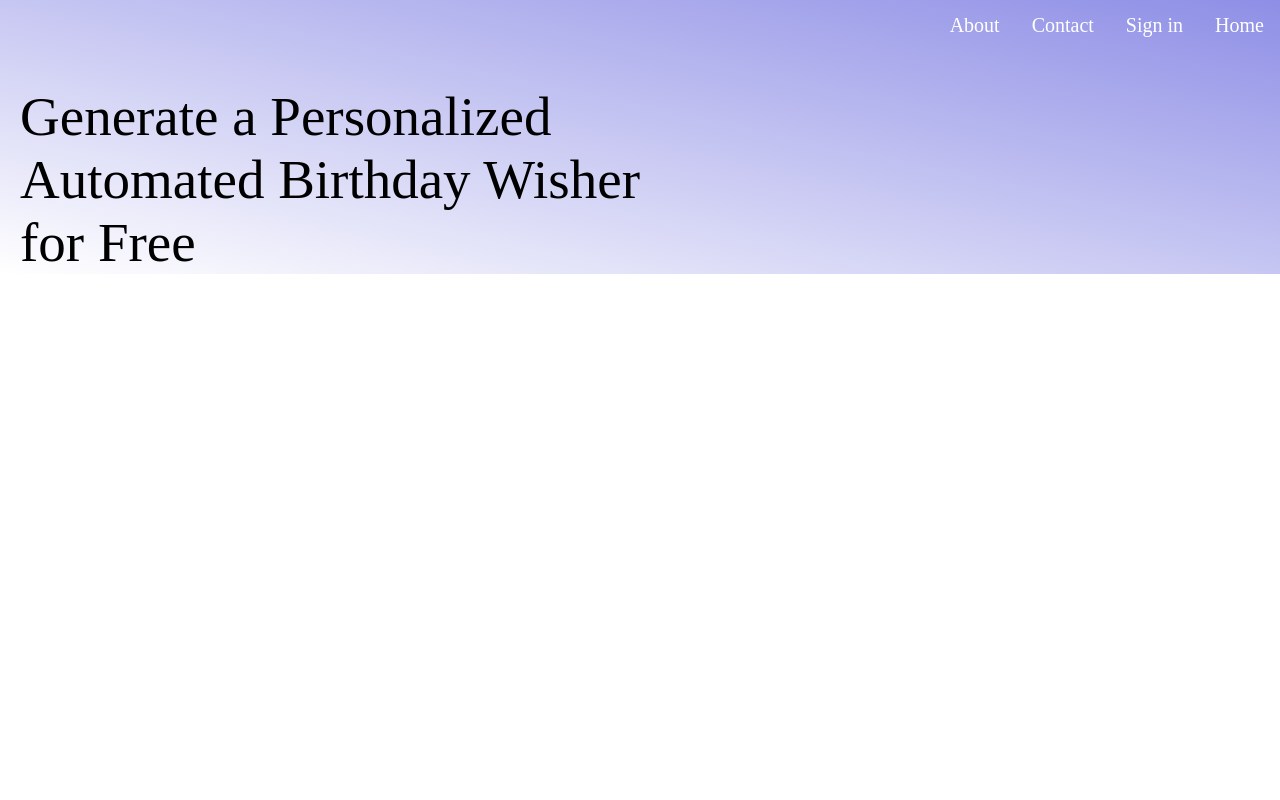
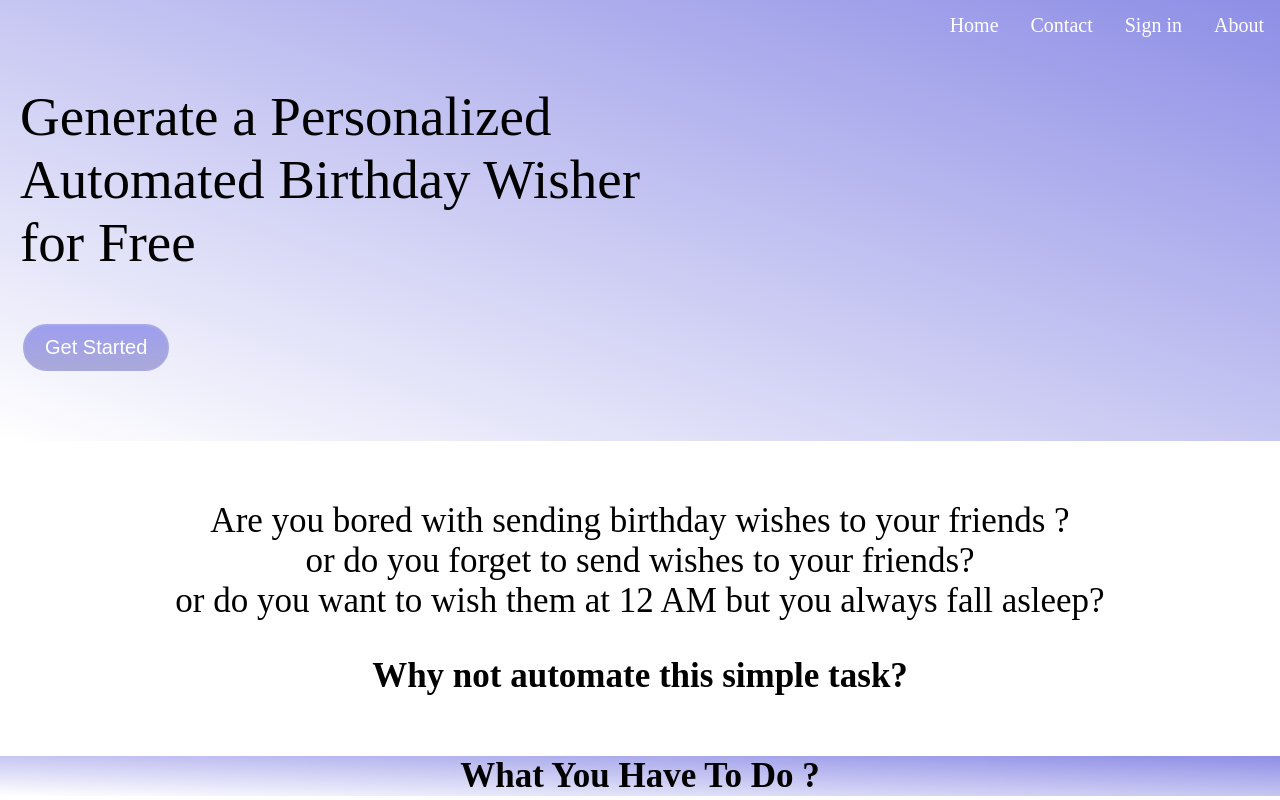
Before and after one commit to rxshii23/mini-project, a plain HTML site: page mini project/index.html in a window 1280 px wide. Drawn offline with Linux system fonts and the light colour scheme.

Commit message:
Add files via upload

```diff
--- a/mini project/index.html
+++ b/mini project/index.html
@@ -15,10 +15,11 @@
         </div> -->
 
         <ul >
-            <li id="abt"><a href="#home">Home</a></li>
+            <li id="abt"><a href="#about">About</a></li>
             <li id="abt"><a href="#news">Sign in</a></li>
             <li id="abt"><a href="#contact">Contact</a></li>
-            <li id="abt"><a href="#about">About</a></li>
+            <li id="abt"><a href="#home">Home</a></li>
+
         </ul>
         <div class="big">
             <div class="generate" >
@@ -27,6 +28,19 @@
                 for Free
             </div>
         </div>
+        <button class="btn">
+            Get Started
+        </button>
+
+
     </header>
+    <div class="content1">
+        Are you bored with sending birthday wishes to your friends ?<br>or do you forget to send wishes to your friends?<br> or do you want to wish them at 12 AM but you always fall asleep?<br>
+        <p><b>Why not automate this simple task?</b></p>
+    </div>
+    <div class="content2">
+        <p><b>What You Have To Do ?</b></p>
+    </div>
+
 </body>
 </html>
--- a/mini project/styles.css
+++ b/mini project/styles.css
@@ -87,3 +87,54 @@ li a:hover {
 header {
     background: linear-gradient(to left bottom, rgba(30, 30, 206, 0.5), rgb(255, 255, 255));
 }
+
+
+.btn {
+    background: #9e9ef0;
+    background-image: -webkit-linear-gradient(top, #9e9ef0, #a9a9d9);
+    background-image: -moz-linear-gradient(top, #9e9ef0, #a9a9d9);
+    background-image: -ms-linear-gradient(top, #9e9ef0, #a9a9d9);
+    background-image: -o-linear-gradient(top, #9e9ef0, #a9a9d9);
+    background-image: linear-gradient(to bottom, #9e9ef0, #a9a9d9);
+    -webkit-border-radius: 28;
+    -moz-border-radius: 28;
+    border-radius: 28px;
+    font-family: Arial;
+    color: #ffffff;
+    font-size: 20px;
+    padding: 10px 20px 10px 20px;
+    border: solid #a8a8e3 2px;
+    text-decoration: none;
+    margin-top: 50px;
+    margin-left: 23px;
+    margin-bottom: 70px;
+}
+
+.btn:hover {
+    background: #c1c1eb;
+    background-image: -webkit-linear-gradient(top, #c1c1eb, #b7a5e8);
+    background-image: -moz-linear-gradient(top, #c1c1eb, #b7a5e8);
+    background-image: -ms-linear-gradient(top, #c1c1eb, #b7a5e8);
+    background-image: -o-linear-gradient(top, #c1c1eb, #b7a5e8);
+    background-image: linear-gradient(to bottom, #c1c1eb, #b7a5e8);
+    text-decoration: none;
+}
+
+.content1 {
+
+    text-align: center;
+    font-size: 35px;
+    margin-top: 60px;
+    margin-bottom: 50px;
+    /* background: linear-gradient(to left bottom, rgba(30, 30, 206, 0.5), rgb(255, 255, 255)); */
+
+}
+
+.content2 {
+    text-align: center;
+    font-size: 35px;
+    margin-top: 60px;
+    margin-bottom: 50px;
+    background: linear-gradient(to left bottom, rgba(30, 30, 206, 0.5), rgb(255, 255, 255));
+
+}
```
